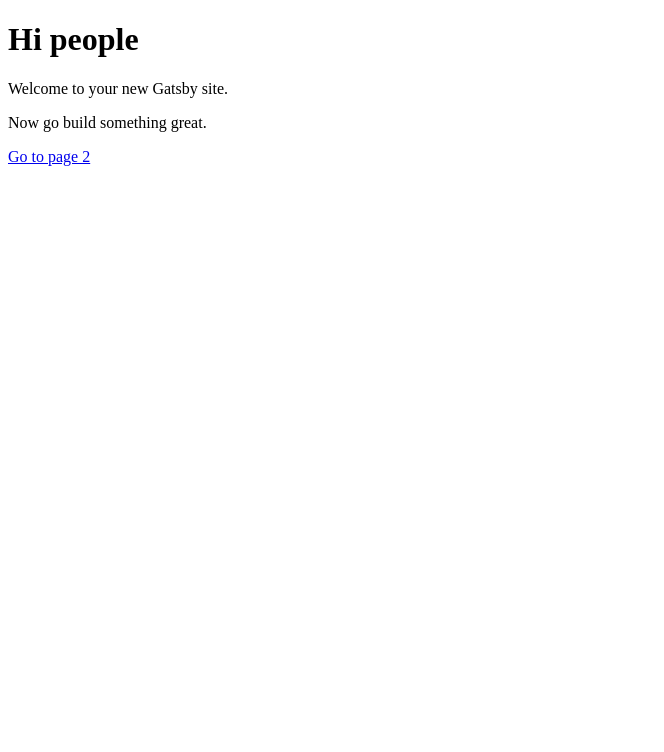
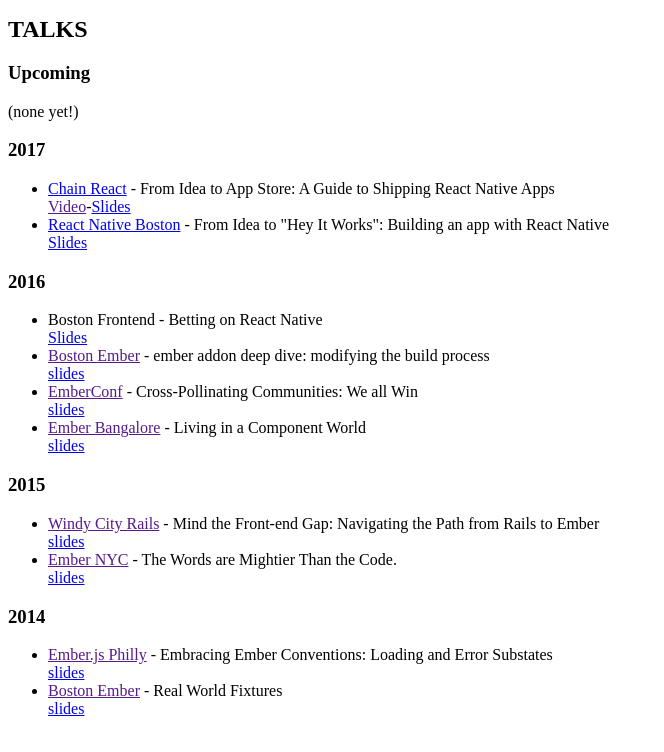
Before and after one commit to cball/cball.me, a Gatsby site: page / in a window 1280 px wide. Shown: the whole page, without its empty margins (0-664 px from the left). Built offline with nearby package versions, Linux system fonts and the light colour scheme; Gatsby itself is replaced by a stand-in of ours.

Commit message:
populate talks

```diff
--- a/src/layouts/index.css
+++ b/src/layouts/index.css
@@ -626,6 +626,9 @@ pre tt:after {
   }
 }
 
+a {
+}
+
 .container {
   display: flex;
   height: 100vh;
@@ -636,18 +639,22 @@ pre tt:after {
   max-width: 300px;
   background-color: #333;
   color: #fff;
-  padding: 1rem;
+  padding: 2rem 1rem;
   display: flex;
   flex-direction: column;
 }
 
 .sidebar a {
   color: #ccc;
+  text-decoration: none;
+}
+
+.menu a {
   font-size: 18px;
   text-decoration: none;
 }
 
-.sidebar a.active {
+.menu a.active {
   color: #fff;
 }
 
@@ -685,6 +692,7 @@ main {
   background-color: #fff;
   box-shadow: 0 3px 6px 0 rgba(0, 0, 0, 0.06);
   border-radius: 4px;
+  margin-bottom: 0.5rem;
 }
 .card.padding {
   padding: 1rem;
--- a/src/pages/index.js
+++ b/src/pages/index.js
@@ -1,13 +1,189 @@
-import React from 'react'
-import Link from 'gatsby-link'
+import React from 'react';
+import Link from 'gatsby-link';
+import styled from 'styled-components';
 
 const IndexPage = () => (
   <div>
-    <h1>Hi people</h1>
-    <p>Welcome to your new Gatsby site.</p>
-    <p>Now go build something great.</p>
-    <Link to="/page-2/">Go to page 2</Link>
+    <div className="card padding">
+      <Title>TALKS</Title>
+    </div>
+    <div className="card padding">
+      <h3>Upcoming</h3>
+      <p>(none yet!)</p>
+      {/* <Link to="/page-2/">Go to page 2</Link> */}
+      <h3>2017</h3>
+      <ul>
+        <li>
+          <div>
+            <a href="https://infinite.red/ChainReactConf/2017">Chain React</a> -
+            From Idea to App Store: A Guide to Shipping React Native Apps
+          </div>
+          <div>
+            <a href="">Video</a>
+            -
+            <a
+              href="https://speakerdeck.com/cball/from-idea-to-app-store-a-guide-to-shipping-react-native-apps"
+              target="_blank"
+            >
+              Slides
+            </a>
+          </div>
+        </li>
+        <li>
+          <div>
+            <a href="https://twitter.com/reactnativebos">React Native Boston</a>{' '}
+            - From Idea to "Hey It Works": Building an app with React Native
+          </div>
+          <div>
+            <a
+              href="https://speakerdeck.com/cball/from-idea-to-hey-it-works-building-an-app-with-react-native"
+              target="_blank"
+            >
+              Slides
+            </a>
+          </div>
+        </li>
+      </ul>
+
+      <h3>2016</h3>
+      <ul>
+        <li>
+          <div>
+            <span>Boston Frontend - Betting on React Native</span>
+          </div>
+          <div>
+            <a
+              href="https://speakerdeck.com/cball/betting-on-react-native"
+              target="_blank"
+            >
+              Slides
+            </a>
+          </div>
+        </li>
+        <li>
+          <div>
+            <a href="">Boston Ember</a> -{' '}
+            <span>ember addon deep dive: modifying the build process</span>
+          </div>
+          <div>
+            <a
+              href="https://speakerdeck.com/cball/ember-addon-deep-dive-modifying-the-build-process"
+              target="_blank"
+            >
+              slides
+            </a>
+          </div>
+        </li>
+        <li>
+          <div>
+            <a href="">EmberConf</a> -{' '}
+            <span>Cross-Pollinating Communities: We all Win</span>
+          </div>
+          <div>
+            <a
+              href="https://speakerdeck.com/cball/cross-pollinating-communities-we-all-win"
+              target="_blank"
+            >
+              slides
+            </a>
+          </div>
+        </li>
+        <li>
+          <div>
+            <a href="">Ember Bangalore</a> -{' '}
+            <span>Living in a Component World</span>
+          </div>
+          <div>
+            <a
+              href="https://speakerdeck.com/cball/living-in-a-component-world"
+              target="_blank"
+            >
+              slides
+            </a>
+          </div>
+        </li>
+      </ul>
+
+      <h3>2015</h3>
+      <ul>
+        <li>
+          <div>
+            <a href="">Windy City Rails</a> -{' '}
+            <span>
+              Mind the Front-end Gap: Navigating the Path from Rails to Ember
+            </span>
+          </div>
+          <div>
+            <a
+              href="https://speakerdeck.com/cball/mind-the-front-end-gap-navigating-the-path-from-rails-to-ember"
+              target="_blank"
+            >
+              slides
+            </a>
+          </div>
+        </li>
+        <li>
+          <div>
+            <a href="">Ember NYC</a> -{' '}
+            <span>The Words are Mightier Than the Code.</span>
+          </div>
+          <div>
+            <a
+              href="https://speakerdeck.com/cball/the-words-are-mightier-than-the-code"
+              target="_blank"
+            >
+              slides
+            </a>
+          </div>
+        </li>
+      </ul>
+
+      <h3>2014</h3>
+      <ul>
+        <li>
+          <div>
+            <a href="">Ember.js Philly</a> -{' '}
+            <span>
+              Embracing Ember Conventions: Loading and Error Substates
+            </span>
+          </div>
+          <div>
+            <a
+              href="https://speakerdeck.com/cball/embracing-ember-conventions-loading-and-error-substates"
+              target="_blank"
+            >
+              slides
+            </a>
+          </div>
+        </li>
+        <li>
+          <div>
+            <a href="">Boston Ember</a> - <span>Real World Fixtures</span>
+          </div>
+          <div>
+            <a
+              href="https://speakerdeck.com/cball/real-world-fixtures"
+              target="_blank"
+            >
+              slides
+            </a>
+          </div>
+        </li>
+      </ul>
+    </div>
   </div>
-)
+);
 
-export default IndexPage
+const Content = styled.div`
+  flex: 1;
+  flex-direction: column;
+  justify-content: center;
+  text-align: center;
+`;
+const Title = styled.h1`
+  font-size: 24px;
+  margin-bottom: 0;
+  // text-align: center;
+`;
+
+export default IndexPage;
```
Also changed, not shown: package.json (+6 -4 lines), src/components/sidebar/index.js (+7 -7 lines), 1 other file.
